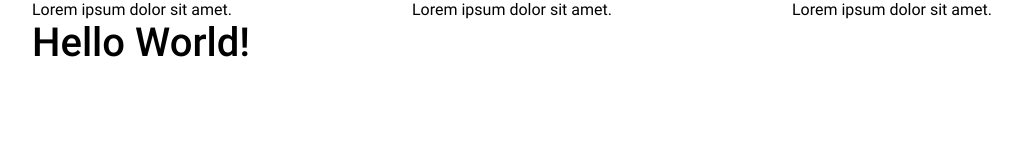
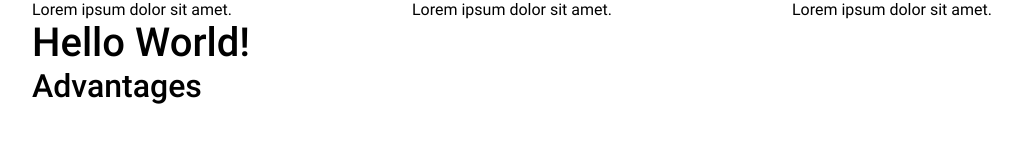
Before and after one commit to Alexander-Kyriata/joint-project, a website: page src/index.html in a window 1280 px wide. Shown: the whole page, without its empty margins (50-1069 px from the left). Drawn offline with nearby package versions, Linux system fonts and the light colour scheme; files that its build step writes are made by us from their sources.

Commit message:
add section advantages in index.html file

```diff
--- a/src/index.html
+++ b/src/index.html
@@ -23,6 +23,12 @@
         </div>
     </header>
 
+    <section class="advantages">
+        <div class="container">
+            <h2>Advantages</h2>
+        </div>
+    </section>
+
     <script src="https://cdnjs.cloudflare.com/ajax/libs/jquery/3.6.0/jquery.min.js"></script>
     <!-- <script src="https://cdnjs.cloudflare.com/ajax/libs/jquery-migrate/3.3.2/jquery-migrate.min.js"></script> -->
     <script src="js/script.js"></script>
```
